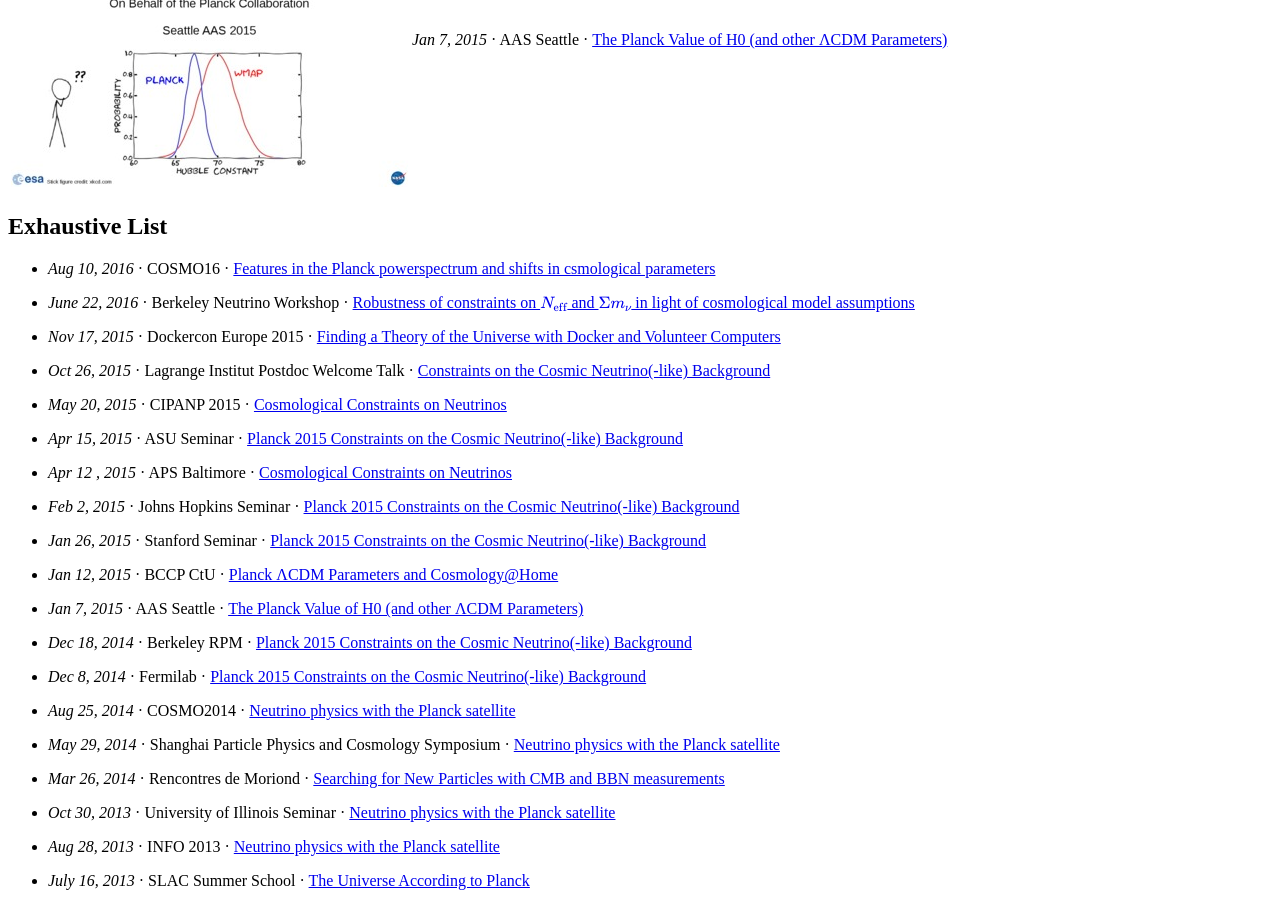
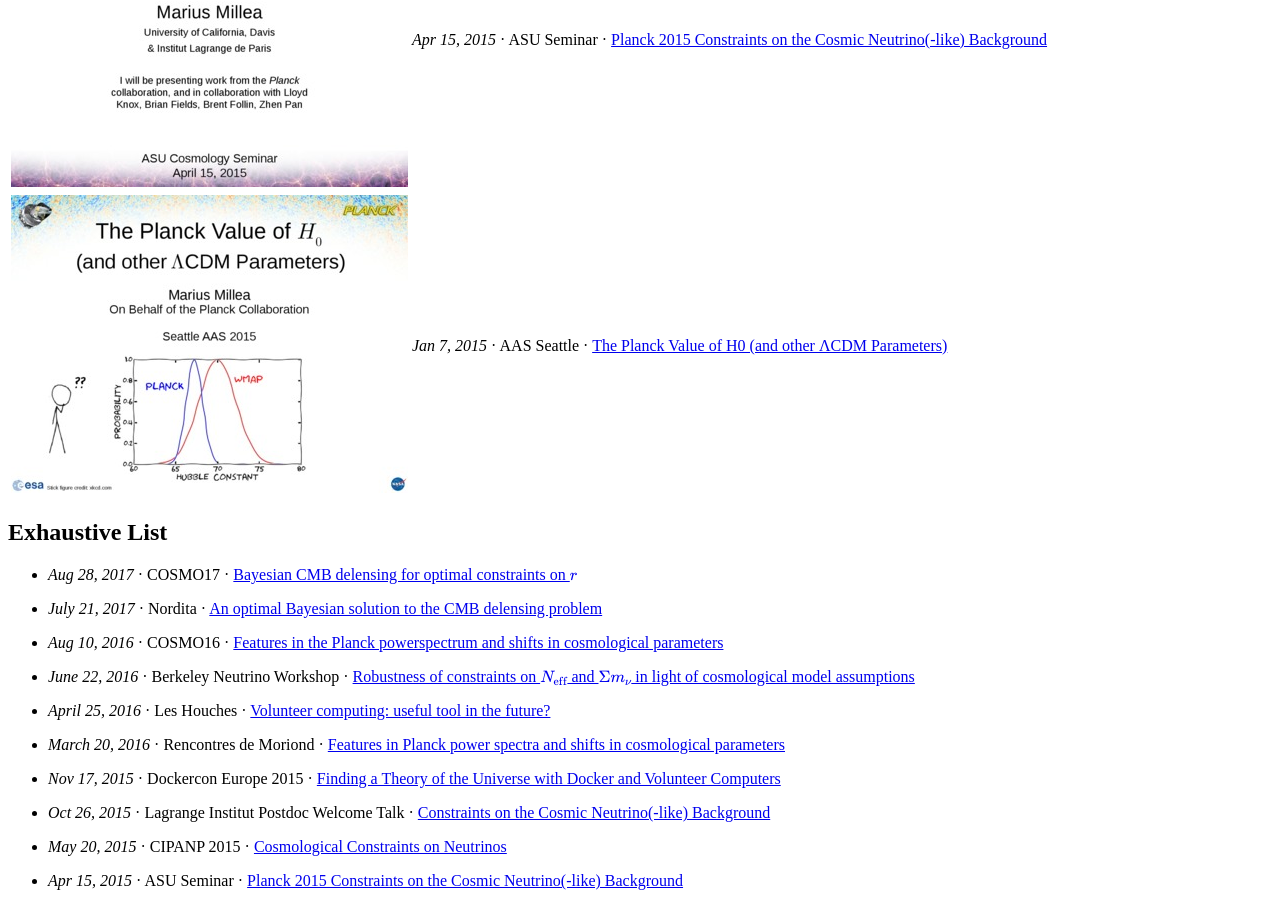
Before and after one commit to marius311/marius311.github.io, a Jekyll site: the page built from talks.md, in a window 1280 px wide and 900 px high, scrolled down 1395 px. Built offline with Jekyll 4.4.1, drawn with Linux system fonts in a browser that asks for light colours; nearby versions of some CDN libraries; formulas are drawn with MathJax 3; some of the changed text lies outside the part shown.

Commit message:
add some recents talks / pubs

```diff
--- a/talks.md
+++ b/talks.md
@@ -7,6 +7,7 @@
 
 ## Highlights
 
+| ![](/public/talks/baylens_cosmo17.jpg) | *Aug 28, 2017* · COSMO2017 · [Bayesian CMB delensing for optimal constraints on $r$](https://drive.google.com/open?id=0B8CEbS1canBkMm1mdUc3dTJlZkU)
 | ![](/public/talks/dockercon2015.jpg) | *Nov 17, 2015* · Dockercon Europe 2015 · [Finding a Theory of the Universe with Docker and Volunteer Computers](https://drive.google.com/file/d/0B8CEbS1canBkSV9fQzB4WnhZN3c/view?usp=sharing)  (*Here's a [link](https://drive.google.com/file/d/0B8CEbS1canBkVlBaZkgxN0w3bzQ/view?usp=sharing) with videos*)
 | ![](/public/talks/ilp_postdoc_nov2015.odp_0-expanded.jpg) | *Oct 26, 2015* · Lagrange Institut Postdoc Welcome Talk · [Constraints on the Cosmic Neutrino(-like) Background](https://drive.google.com/file/d/0B8CEbS1canBkb2p0OHZlNUhCR3c/view?usp=sharing)
 | ![](/public/talks/millea_asu_2015-expanded.jpg) | *Apr 15, 2015* · ASU Seminar · [Planck 2015 Constraints on the Cosmic Neutrino(-like) Background](https://drive.google.com/file/d/0B4mwjUA-f7g6d1pKellXNXlSLUU/view?usp=sharing)
@@ -15,9 +16,18 @@
 
 ## Exhaustive List
 
-* *Aug 10, 2016* · COSMO16 · [Features in the Planck powerspectrum and shifts in csmological parameters](https://drive.google.com/open?id=0B8CEbS1canBkN0xrXzhiV1dFZW8)
+* *Aug 28, 2017* · COSMO17 · [Bayesian CMB delensing for optimal constraints on $r$](https://drive.google.com/open?id=0B8CEbS1canBkMm1mdUc3dTJlZkU)
+
+* *July 21, 2017* · Nordita · [An optimal Bayesian solution to the CMB delensing problem](https://drive.google.com/open?id=0B8CEbS1canBkY0Z2dHhoWHNLNkE)
+
+* *Aug 10, 2016* · COSMO16 · [Features in the Planck powerspectrum and shifts in cosmological parameters](https://drive.google.com/open?id=0B8CEbS1canBkN0xrXzhiV1dFZW8)
 
 * *June 22, 2016* · Berkeley Neutrino Workshop · [Robustness of constraints on $N_{\rm eff}$ and $\Sigma m_\nu$ in light of cosmological model assumptions](https://drive.google.com/open?id=0B8CEbS1canBkUHhLcldZRTJlUjg)
+
+* *April 25, 2016* · Les Houches · [Volunteer computing: useful tool in the future?](https://drive.google.com/open?id=0B8CEbS1canBkcl94endWQ2lPNEU)
+
+* *March 20, 2016* · Rencontres de Moriond · [Features in Planck power spectra and
+shifts in cosmological parameters](https://drive.google.com/open?id=0B8CEbS1canBkZms1eWVQSHlrNHM)
 
 * *Nov 17, 2015* · Dockercon Europe 2015 · [Finding a Theory of the Universe with Docker and Volunteer Computers](https://drive.google.com/file/d/0B8CEbS1canBkSV9fQzB4WnhZN3c/view?usp=sharing)
 
```
Also changed, not shown: cv.md (+1 -1 lines), pubs.md (+5 -3 lines), public/talks/baylens_cosmo17.jpg (added).
